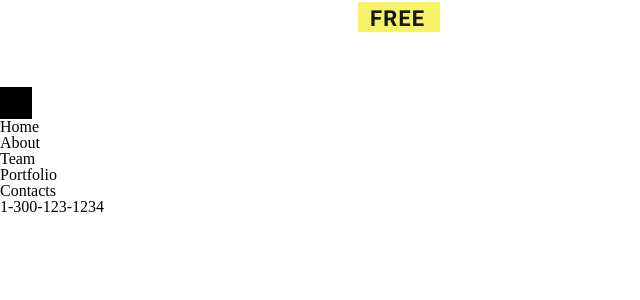
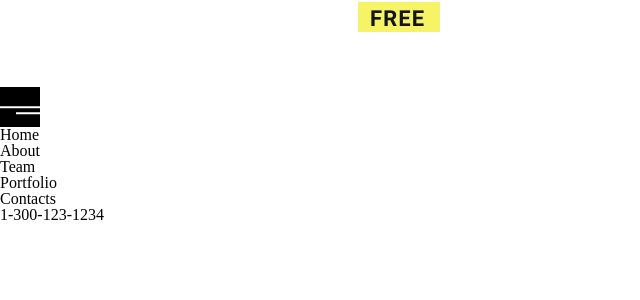
Before and after one commit to MathGPereira/landing-page-angular, an Angular app: page / in a window 1280 px wide. Shown: the top 300 px of the page, without its empty margins (0-640 px from the left). Built offline with nearby package versions, Linux system fonts and the light colour scheme.

Commit message:
Criando um module para o cabeçalho

```diff
--- a/src/abstracts/_variables.scss
+++ b/src/abstracts/_variables.scss
@@ -0,0 +1,2 @@
+$cor-branco: #ffffff;
+$cor-preto: #000000;
--- /dev/null
+++ b/src/app/core/components/header/menu-hamburguer/menu-hamburguer.component.scss
@@ -0,0 +1,35 @@
+@import "../../../../../abstracts/variables";
+
+.hamburguer-menu {
+    align-items: flex-end;
+    background-color: $cor-preto;
+    cursor: pointer;
+    display: flex;
+    flex-direction: column;
+    height: 40px;
+    position: relative;
+    width: 40px;
+    .bar {
+        background-color: $cor-branco;
+        height: 1.5px;
+        position: absolute;
+        transform: translateY(-50%);
+        transition: all 1s ease-in-out;
+        width: 100%;
+    }
+    .top-bar {
+        top: 35%;
+        width: 0;
+    }
+    .middle-bar {
+        top: 50%;
+        width: 100%;
+    }
+    .bottom-bar {
+        top: 65%;
+        width: 60%;
+    }
+    &:hover ~ .top-bar {
+        width: 100%;
+    }
+}
--- a/src/app/core/components/menu-hamburguer/menu-hamburguer.component.scss
+++ /dev/null
@@ -1,5 +0,0 @@
-.hamburguer-menu {
-    background-color: black;
-    height: 32px;
-    width: 32px;
-}
```
Also changed, not shown: src/app/app.module.ts (+4 -6 lines), src/app/core/components/header/header.module.ts (added, +18 -0 lines), src/app/core/components/header/menu-hamburguer/menu-hamburguer.component.html (renamed from src/app/core/components/menu-hamburguer/menu-hamburguer.component.html), src/app/core/components/header/menu-hamburguer/menu-hamburguer.component.ts (renamed from src/app/core/components/menu-hamburguer/menu-hamburguer.component.ts), 2 other files (tests, documents, lock files or other folders).
